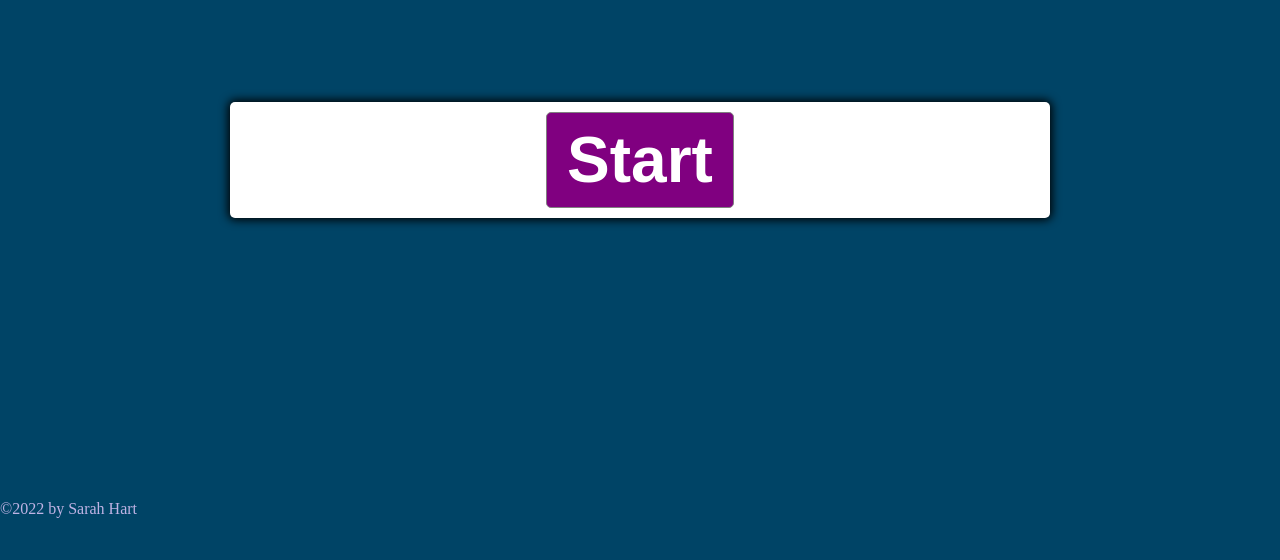
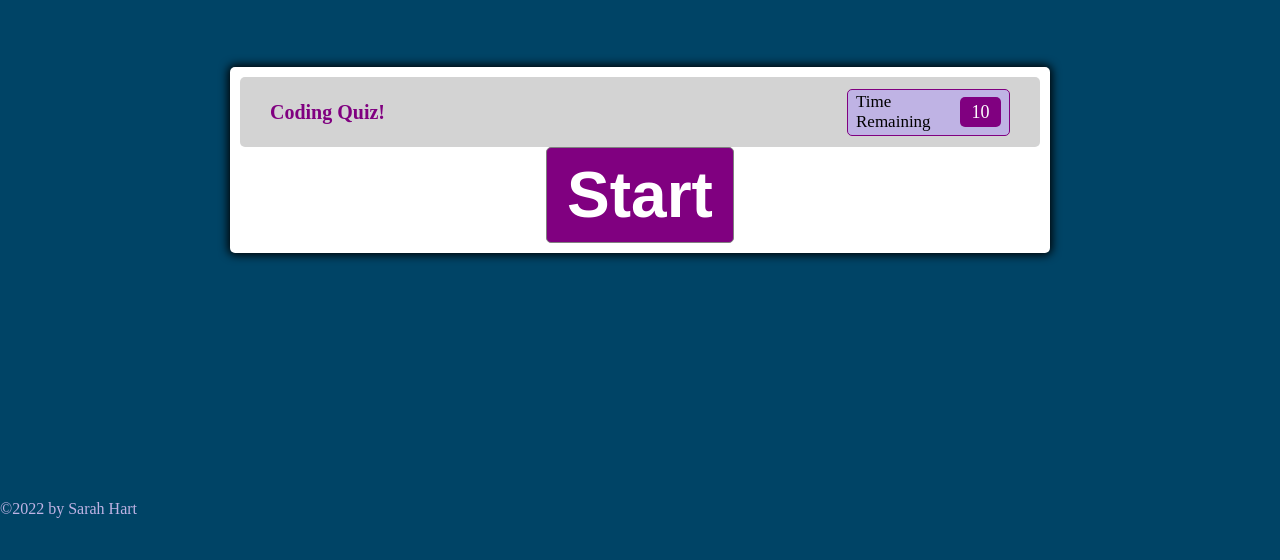
Before and after one commit to sarahhart1997/code-quiz, a plain HTML site: page index.html in a window 1280 px wide. Shown: the part 240-800 px from the top of the page. Drawn offline with Linux system fonts and the light colour scheme.

Commit message:
some headers on right pages

```diff
--- a/develop/css/style.css
+++ b/develop/css/style.css
@@ -19,7 +19,7 @@ body {
 }
 
 /* quiz header styling */
-.container-header {
+#container-header {
     height: 70px;
     padding: 0 30px;
     background: lightgrey;
@@ -29,13 +29,13 @@ body {
     border-radius: 5px;
 }
 
-.container-header .title {
+#container-header .title {
     font-size: 20px;
     font-weight: 600;
     color: var(--color-base);
 }
 
-.container-header .timer {
+#container-header .timer {
     display: flex;
     align-items: center;
     justify-content: space-between;
@@ -47,13 +47,13 @@ body {
     padding: 0 8px;
 }
 
-.container-header .timer .time-text {
+#container-header .timer .time-text {
     font-weight: 400;
     font-size: 17px;
     user-select: none;
 }
 
-.container-header .timer .timer-min {
+#container-header .timer .timer-min {
     font-size: 18px;
     font-weight: 500;
     background: var(--color-base);
--- a/develop/js/script.js
+++ b/develop/js/script.js
@@ -19,6 +19,7 @@ startButton.addEventListener('click', startGame)
 function startGame() {
     startButton.classList.add('hide')
     mainContainer.classList.add('hide')
+    questionHeader.classList.add('hide')
     // reveal rules page //
     quizRules.classList.remove('hide')
 }
@@ -45,6 +46,7 @@ function setNextQuestion() {
 // sort through the questions and create buttons for them
 function showQuestion(question) {
     questionContainerElement.innerText = question.question
+    questionHeader.classList.remove('hide')
     question.answers.forEach(answers => {
         const button = document.createElement('button')
         button.innerText = answers.text
--- a/index.html
+++ b/index.html
@@ -10,7 +10,7 @@
 <body>
     <!-- Questions Container -->
     <div id=main-container class="container">
-        <div id="continer-header" class="hide">
+        <div id="container-header" class="hide">
             <div class="title">Coding Quiz!</div>
             <div class="timer">
                 <div class="time-text">Time Remaining</div>
```
